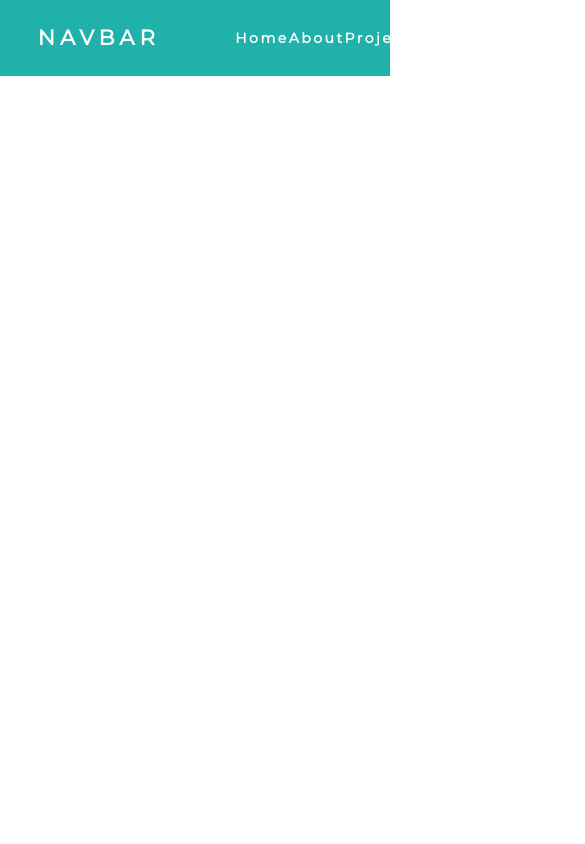
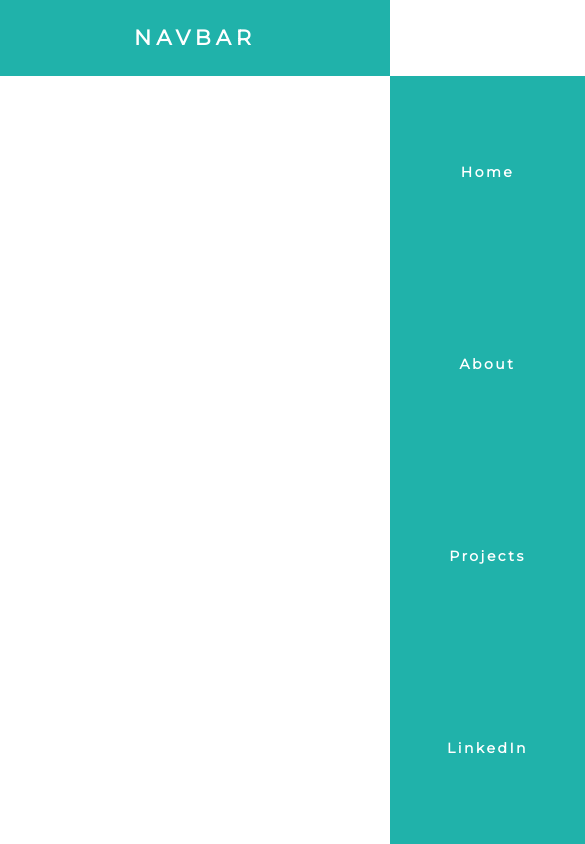
Before and after one commit to randyagaleano/navbar, a plain HTML site: page index.html in a window 390 px wide. Shown: the whole page, 585 px wide, since content can reach past the window. Drawn offline with Linux system fonts and the light colour scheme.

Commit message:
mobile functionality in early phases

```diff
--- a/index.html
+++ b/index.html
@@ -28,6 +28,11 @@
                 <a href="#">LinkedIn</a>
             </li>
         </ul>
+        <div class="hamburger-icon">
+            <div class="line1"></div>
+            <div class="line2"></div>
+            <div class="line3"></div>
+        </div>
     </nav>
 </body>
 
--- a/resources/css/style.css
+++ b/resources/css/style.css
@@ -23,7 +23,7 @@ nav {
 .nav-links {
     display: flex;
     justify-content: space-around;
-    width: 30%;
+    width: 40%;
 }
 
 .nav-links li {
@@ -37,3 +37,41 @@ nav {
     font-weight: bold;
     font-size: 14px;
 }
+
+.hamburger-icon {
+    display: none;
+}
+
+.hamburger-icon div {
+    width: 25px;
+    height: 2.5px;
+    background-color: white;
+    margin: 5px;
+}
+
+@media screen and (max-width: 1024px) {
+    .nav-links {
+        width: 50%;
+    }
+}
+
+@media screen and (max-width: 768px) {
+    /*.nav-links a {
+        color: black;
+    }*/
+    body {
+        overflow-x: hidden;
+    }
+    .nav-links {
+        position: absolute;
+        width: 50%;
+        display: flex;
+        flex-direction: column;
+        align-items: center;
+        background-color: lightseagreen;
+        right: 0px;
+        height: 91vh;
+        top: 9vh;
+        transform: translateX(100%);
+    }
+}
```
